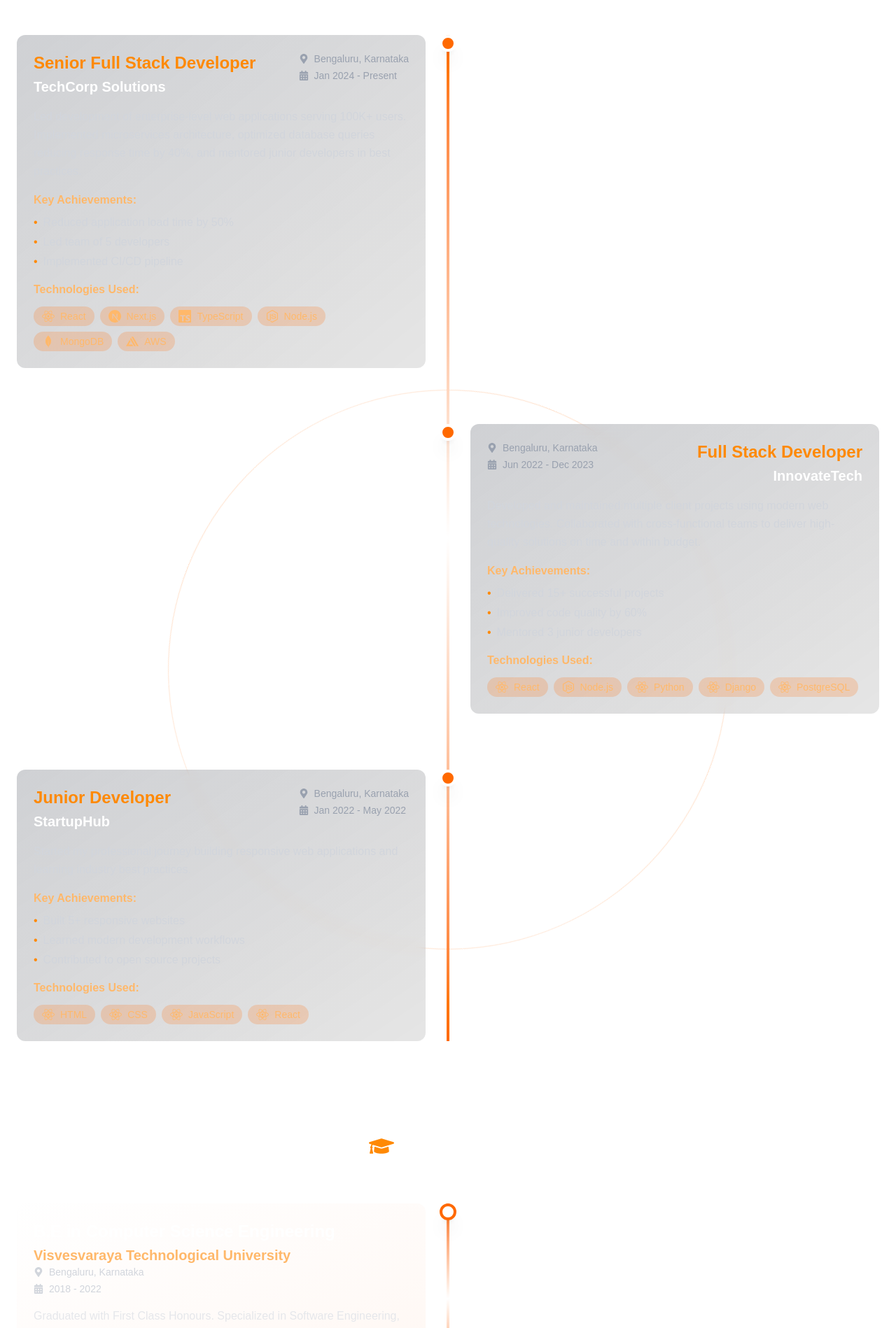
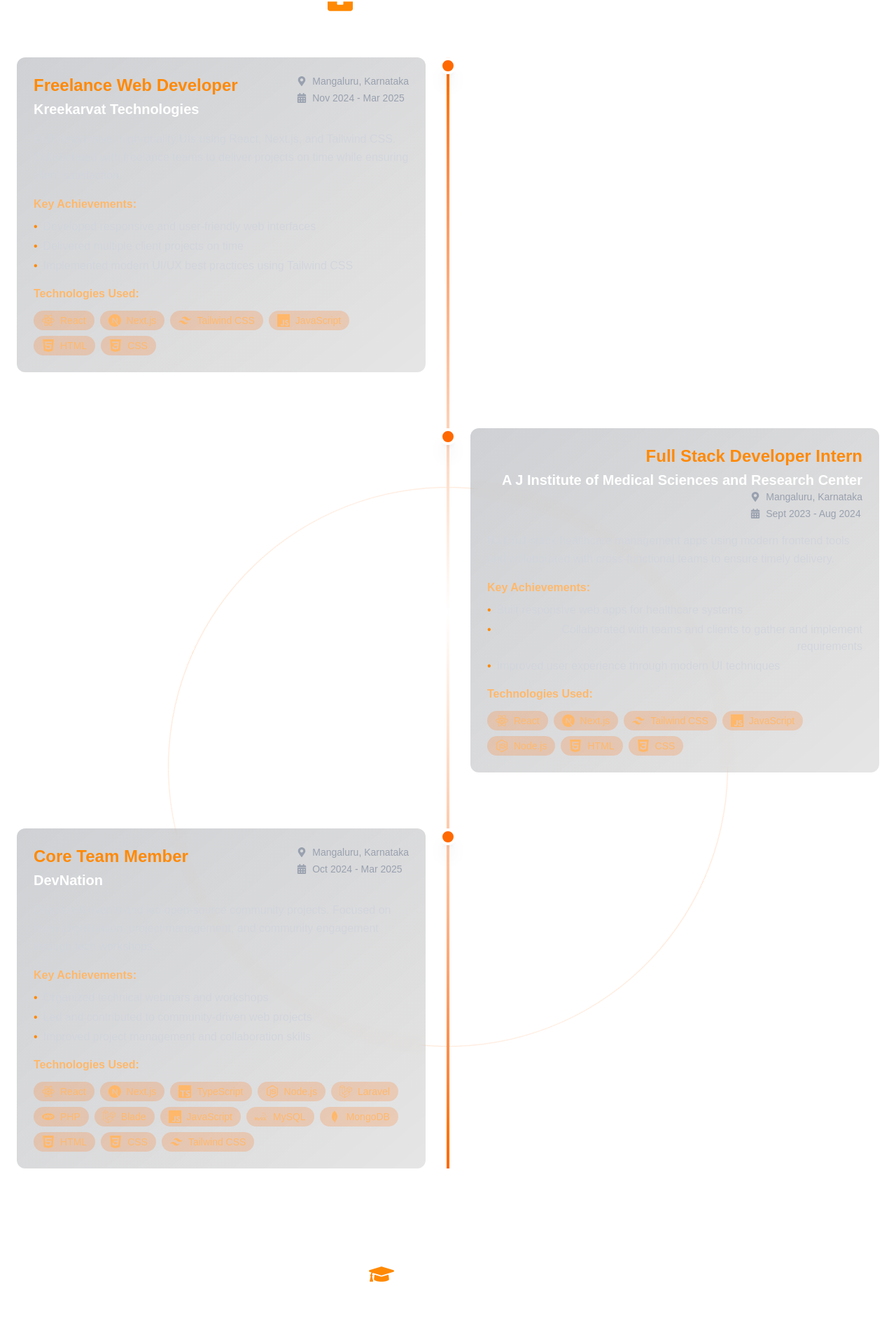
Before and after one commit to Milan-C-I/milan, a Next.js app: page /About in a window 1280 px wide. Shown: the part 860-2758 px from the top of the page at 70% size. Built offline with nearby package versions, Linux system fonts and the light colour scheme.

Commit message:
about page data updated

```diff
--- a/components/About.tsx
+++ b/components/About.tsx
@@ -7,9 +7,15 @@
   SiTypescript,
   SiNodedotjs,
   SiMongodb,
-  SiAwsamplify
+  SiAwsamplify,
+  SiTailwindcss,
+  SiJavascript,
+  SiCss3,
+  SiHtml5,
+  SiPhp,
+  SiMysql
 } from "react-icons/si";
-import { FaGraduationCap, FaBriefcase, FaMapMarkerAlt, FaCalendarAlt } from "react-icons/fa";
+import { FaGraduationCap, FaBriefcase, FaMapMarkerAlt, FaCalendarAlt, FaLaravel } from "react-icons/fa";
 
 const About: React.FC = () => {
   const [isVisible, setIsVisible] = useState(false);
@@ -157,71 +163,74 @@
   const experiences = [
   {
     id: 1,
-      title: "Senior Full Stack Developer",
-      company: "TechCorp Solutions",
-      location: "Bengaluru, Karnataka",
-      period: "Jan 2024 - Present",
-      description: "Led development of enterprise-level web applications serving 100K+ users. Implemented microservices architecture, optimized database queries reducing response time by 40%, and mentored junior developers in best practices.",
+    title: "Freelance Web Developer",
+    company: "Kreekarvat Technologies",
+    location: "Mangaluru, Karnataka",
+    period: "Nov 2024 - Mar 2025",
+    description: "Built responsive, high-quality UIs using React, Next.js, and Tailwind CSS. Collaborated with freelance teams to deliver projects on time while ensuring client satisfaction.",
     achievements: [
-        "Reduced application load time by 50%",
-        "Led team of 5 developers",
-        "Implemented CI/CD pipeline"
+      "Developed responsive and user-friendly web interfaces",
+      "Delivered multiple client projects on time",
+      "Implemented modern UI/UX best practices using Tailwind CSS"
     ],
-      technologies: ["React", "Next.js", "TypeScript", "Node.js", "MongoDB", "AWS"]
+    technologies: ["React", "Next.js", "Tailwind CSS", "JavaScript", "HTML", "CSS"]
   },
   {
     id: 2,
-      title: "Full Stack Developer",
-      company: "InnovateTech",
-      location: "Bengaluru, Karnataka",
-      period: "Jun 2022 - Dec 2023",
-      description: "Developed and maintained multiple client projects using modern web technologies. Collaborated with cross-functional teams to deliver high-quality solutions on time and within budget.",
+    title: "Full Stack Developer Intern",
+    company: "A J Institute of Medical Sciences and Research Center",
+    location: "Mangaluru, Karnataka",
+    period: "Sept 2023 - Aug 2024",
+    description: "Built full-stack healthcare management apps using modern frontend tools and collaborated with cross-functional teams to ensure timely delivery.",
     achievements: [
-        "Delivered 15+ successful projects",
-        "Improved code quality by 60%",
-        "Mentored 3 junior developers"
+      "Built responsive web apps for healthcare systems",
+      "Collaborated with teams and clients to gather and implement requirements",
+      "Improved user experience through modern UI techniques"
     ],
-      technologies: ["React", "Node.js", "Python", "Django", "PostgreSQL"]
+    technologies: ["React", "Next.js", "Tailwind CSS", "JavaScript", "Node.js", "HTML", "CSS"]
   },
   {
     id: 3,
-      title: "Junior Developer",
-      company: "StartupHub",
-      location: "Bengaluru, Karnataka",
-      period: "Jan 2022 - May 2022",
-      description: "Started my professional journey building responsive web applications and learning industry best practices.",
+    title: "Core Team Member",
+    company: "DevNation",
+    location: "Mangaluru, Karnataka",
+    period: "Oct 2024 - Mar 2025",
+    description: "Organized events and led open-source community projects. Focused on team coordination, project management, and community engagement through tech workshops.",
     achievements: [
-        "Built 5+ responsive websites",
-        "Learned modern development workflows",
-        "Contributed to open source projects"
+      "Organized technical webinars and workshops",
+      "Led and contributed to community-driven web projects",
+      "Improved project management and collaboration skills"
     ],
-      technologies: ["HTML", "CSS", "JavaScript", "React"]
+    technologies: ["React", "Next.js", "TypeScript", "Node.js","Laravel", "PHP", "Blade", "JavaScript", "MySQL", "MongoDB", "HTML", "CSS", "Tailwind CSS"]
   }
 ];
 
   const education = [
     {
       id: 1,
-      qualification: "B.E in Computer Science Engineering",
+      qualification: "B.E in Computer Science & Engineering",
       institution: "Visvesvaraya Technological University",
-      location: "Bengaluru, Karnataka",
-      period: "2018 - 2022",
-      description: "Graduated with First Class Honours. Specialized in Software Engineering, Data Structures, and Web Development. Led multiple technical projects and participated in hackathons."
+      location: "Mangaluru, Karnataka",
+      period: "2022 - 2026",
+      marks: "8.68 CGPA",
+      description: "Pursuing undergraduate degree with focus on full-stack web development, UI/UX design, and software development."
     },
     {
       id: 2,
       qualification: "Pre-University Course (PUC)",
-      institution: "Delhi Public School",
-      location: "Bengaluru, Karnataka",
-      period: "2016 - 2018",
-      description: "Completed with distinction in Science stream. Active member of computer club and robotics team."
+      institution: "St. Joseph's Pre University Composite College",
+      location: "Madikeri, Karnataka",
+      period: "2020 - 2022",
+      marks: "94.03%",
+      description: "Completed with distinction in the Science stream with a focus on Physics, Chemistry, Mathematics, and Biology (PCMB)."
     },
     {
       id: 3,
       qualification: "Secondary School Certificate (SSLC)",
-      institution: "Delhi Public School",
-      location: "Bengaluru, Karnataka",
-      period: "2015 - 2016",
+      institution: "St. Joseph's High School",
+      location: "Madikeri, Karnataka",
+      period: "2019 - 2020",
+      marks: "94.44%",
       description: "Completed with excellent grades. Developed early interest in computer programming and technology."
     }
   ];
@@ -231,9 +240,16 @@
       'React': SiReact,
       'Next.js': SiNextdotjs,
       'TypeScript': SiTypescript,
+      'JavaScript': SiJavascript,
       'Node.js': SiNodedotjs,
       'MongoDB': SiMongodb,
-      'AWS': SiAwsamplify,
+      'Tailwind CSS': SiTailwindcss,
+      'CSS': SiCss3,
+      'HTML': SiHtml5,
+      'Laravel': FaLaravel,
+      'PHP': SiPhp,
+      'Blade': FaLaravel,
+      'MySQL': SiMysql,
     };
     return iconMap[tech] || SiReact;
   };
@@ -281,8 +297,9 @@
               ABOUT
             </h1>
             <p className="md:text-xl text-gray-300 max-w-4xl leading-relaxed">
-              Passionate Full Stack Developer building efficient, scalable, and user-friendly web applications
+  Creative Full Stack Developer crafting fast, seamless, and user-focused web experiences with a blend of logic and design.
 </p>
+
           </div>
 
           {/* About Me Section */}
@@ -298,15 +315,12 @@
               <div className="relative z-10">
                 <h2 className="text-5xl w-fit font-extrabold mb-6 text-orange-400 transition-all duration-500 transform origin-left hover:tracking-widest hover:scale-110">Milan C I</h2>
                 <p className="md:text-lg text-gray-300 leading-relaxed mb-6">
-                  I specialize in crafting seamless experiences from front-end interfaces to back-end systems.
-                  With a passion for clean code and thoughtful design, I bring ideas to life through innovative
-                  web solutions that make a difference.
+                  I’m a <span className="font-bold text-orange-400">full-stack web developer</span> who enjoys building both intuitive user interfaces and robust back-end systems. I focus on writing clean, maintainable code and creating applications that are both performant and user-friendly.
                 </p>
                 <p className="md:text-lg text-gray-300 leading-relaxed">
-                  My journey in software development has been driven by curiosity and a desire to solve
-                  complex problems. I thrive in collaborative environments and enjoy mentoring fellow
-                  developers while continuously learning new technologies.
+                  With a growing interest in <span className="font-bold text-orange-400">UI/UX design</span>, I aim to bridge the gap between functionality and aesthetics. I'm always eager to learn, improve, and collaborate with others to bring ideas to life through the web.
                 </p>
+
               </div>
             </div>
           </div>
@@ -507,9 +521,8 @@
                           </div>
                         </div>
 
-                        <p className={`text-gray-200 leading-relaxed ${
-                          index % 2 !== 0 ? 'md:text-left' : ''
-                        }`}>{edu.description}</p>
+                        <p className={`text-gray-200 leading-relaxed `}>{edu.description}</p>
+                        <p className={`text-orange-400 font-bold leading-relaxed `}>{edu.marks}</p>
                       </div>
                     </TiltCard>
                   </div>
```
Lines whose indentation alone changed are shown as unchanged.
